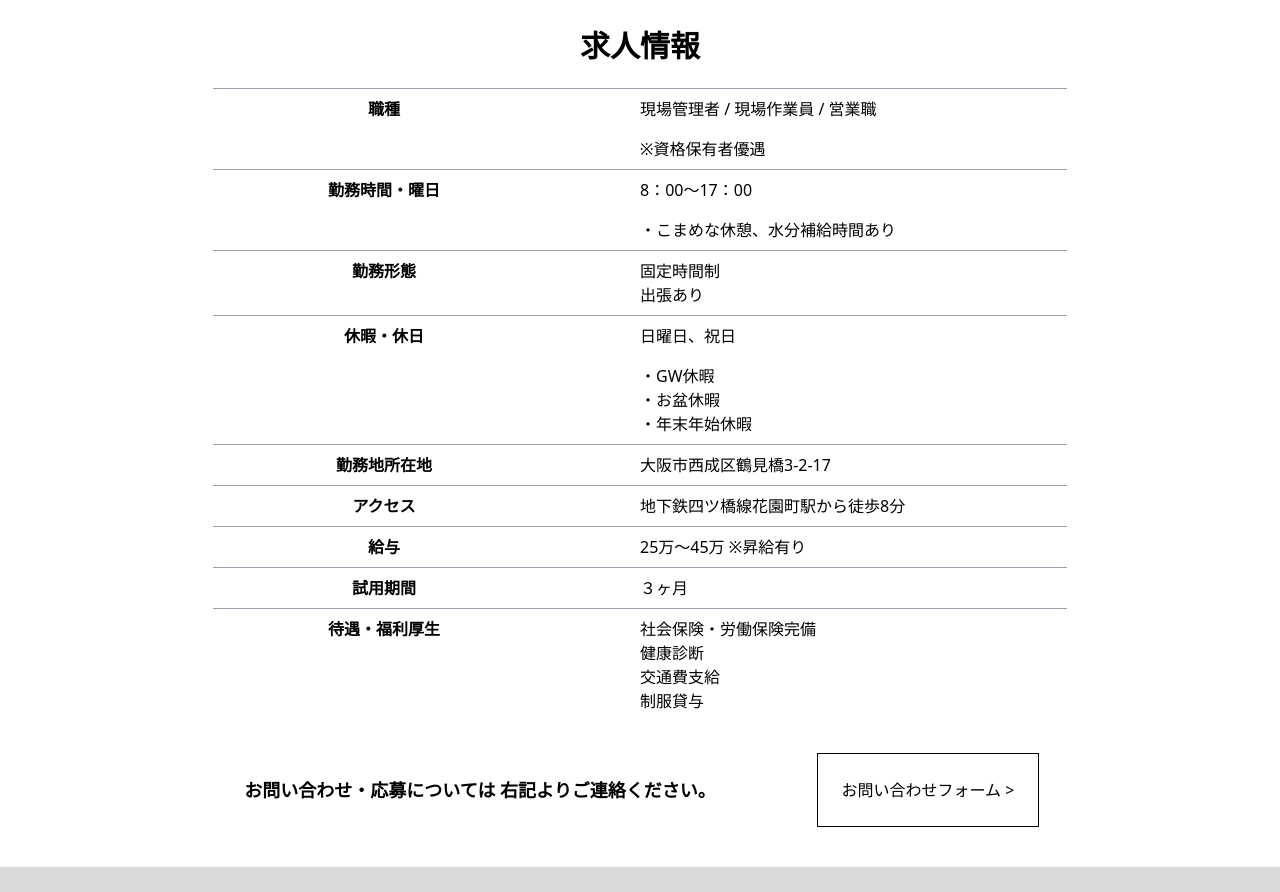
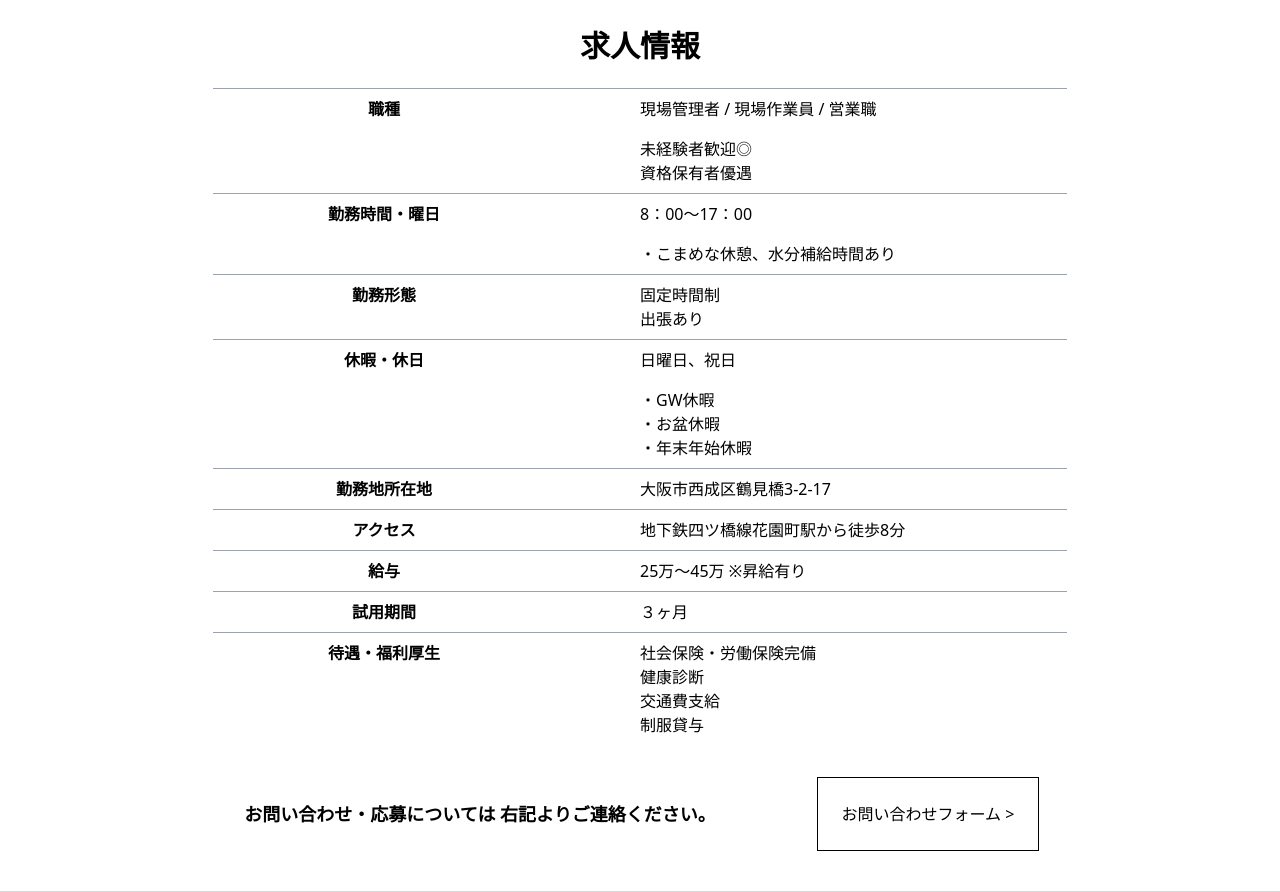
Before and after one commit to teppei1994667/OtaniKogyo_HP, a Next.js app: page /RecruitmentInformation in a window 1280 px wide. Shown: the part 1460-2352 px from the top of the page. Built offline with nearby package versions, Linux system fonts and the light colour scheme.

Commit message:
RecruitmentInformation: 求人情報の記載内容微修正

```diff
--- a/src/app/RecruitmentInformation/component/JobInformation.tsx
+++ b/src/app/RecruitmentInformation/component/JobInformation.tsx
@@ -17,7 +17,8 @@ export const JobInformation = () => {
         </Grid>
         <Grid className="w-8/12 sm:w-2/5 mt-4 sm:mt-0">
           <p className="text-base">現場管理者 / 現場作業員 / 営業職</p>
-          <p className="text-base mt-4">※資格保有者優遇</p>
+          <p className="text-base mt-4">未経験者歓迎◎</p>
+          <p className="text-base">資格保有者優遇</p>
         </Grid>
       </Grid>
       <BaseBorder />
```
